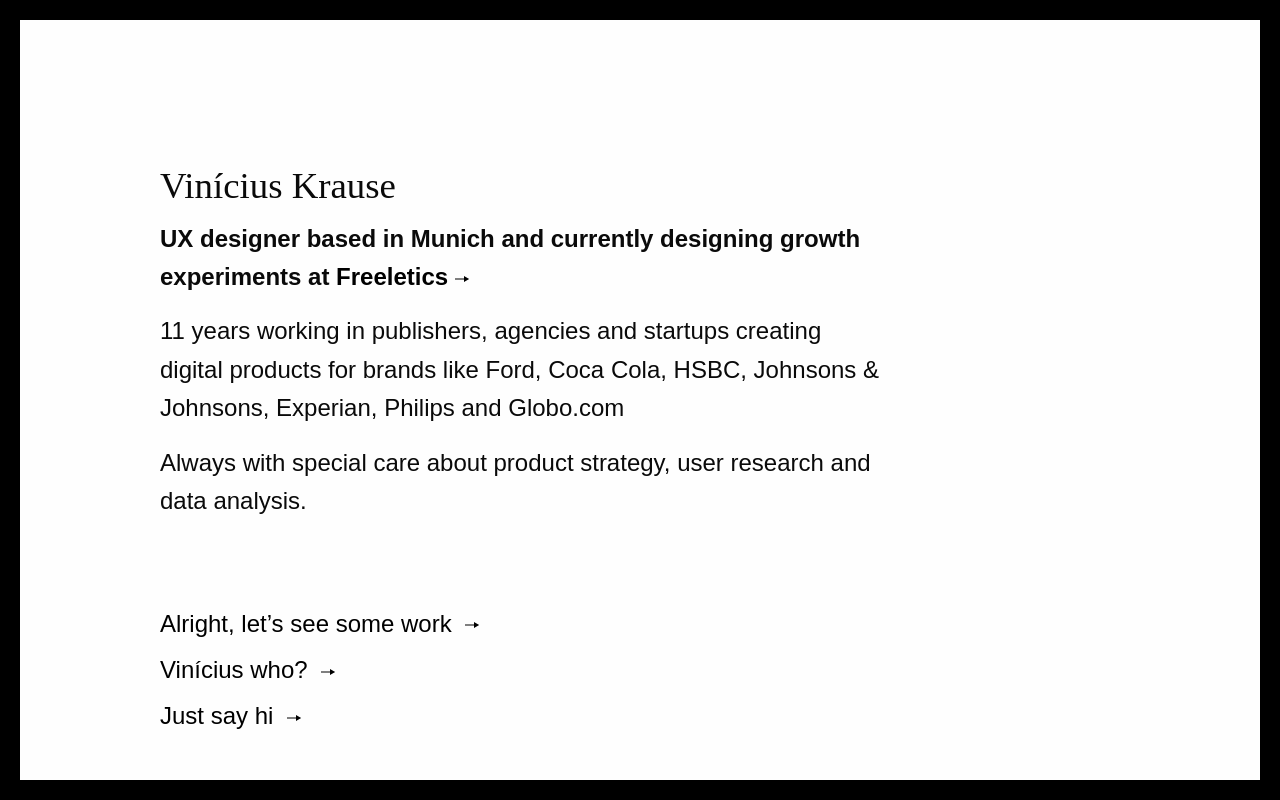
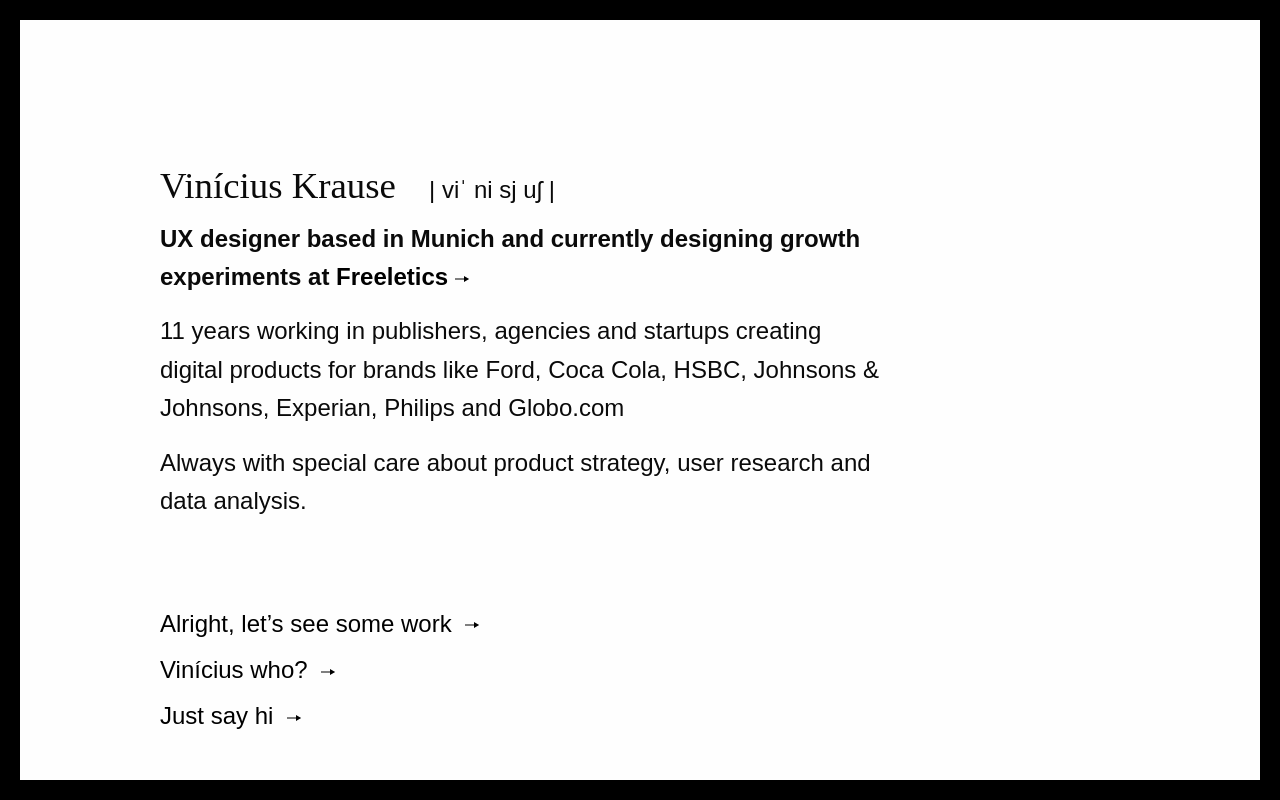
Before and after one commit to viniciuskrause/viniciuskrause, a plain HTML site: page index.html in a window 1280 px wide. Shown: the top 800 px of the page. Drawn offline with Linux system fonts and the light colour scheme.

Commit message:
sabeDeus

```diff
--- a/css/app.css
+++ b/css/app.css
@@ -41,6 +41,14 @@
   font-size: 0.5rem;
 }
 
+.pronounciation {
+  font-family: 'Avenir-Light', sans-serif;
+  font-size: 1.5rem;
+  display: inline-block;
+  padding-left: 1.5rem;
+
+
+}
 
 
 
--- a/index.html
+++ b/index.html
@@ -27,7 +27,7 @@
 <div class="grid-x cover">
 
   <div class="cell small-12 medium-9">
-      <h1>Vinícius Krause </h1>
+      <h1>Vinícius Krause <div class="pronounciation">| viˈ ni sj uʃ |</div></h1>
       <p><strong>UX designer based in Munich and currently designing growth experiments at <a href="http://www.freeletics.com" target="_blank">Freeletics&nbsp;<img src="img/arrow.svg" alt=""></a></strong></p>
       <p>11 years working in publishers, agencies and startups creating digital products for brands like Ford, Coca Cola, HSBC, Johnsons & Johnsons, Experian, Philips and Globo.com </p>
       <p>Always with special care about product strategy, user research and data analysis.</p>
```
